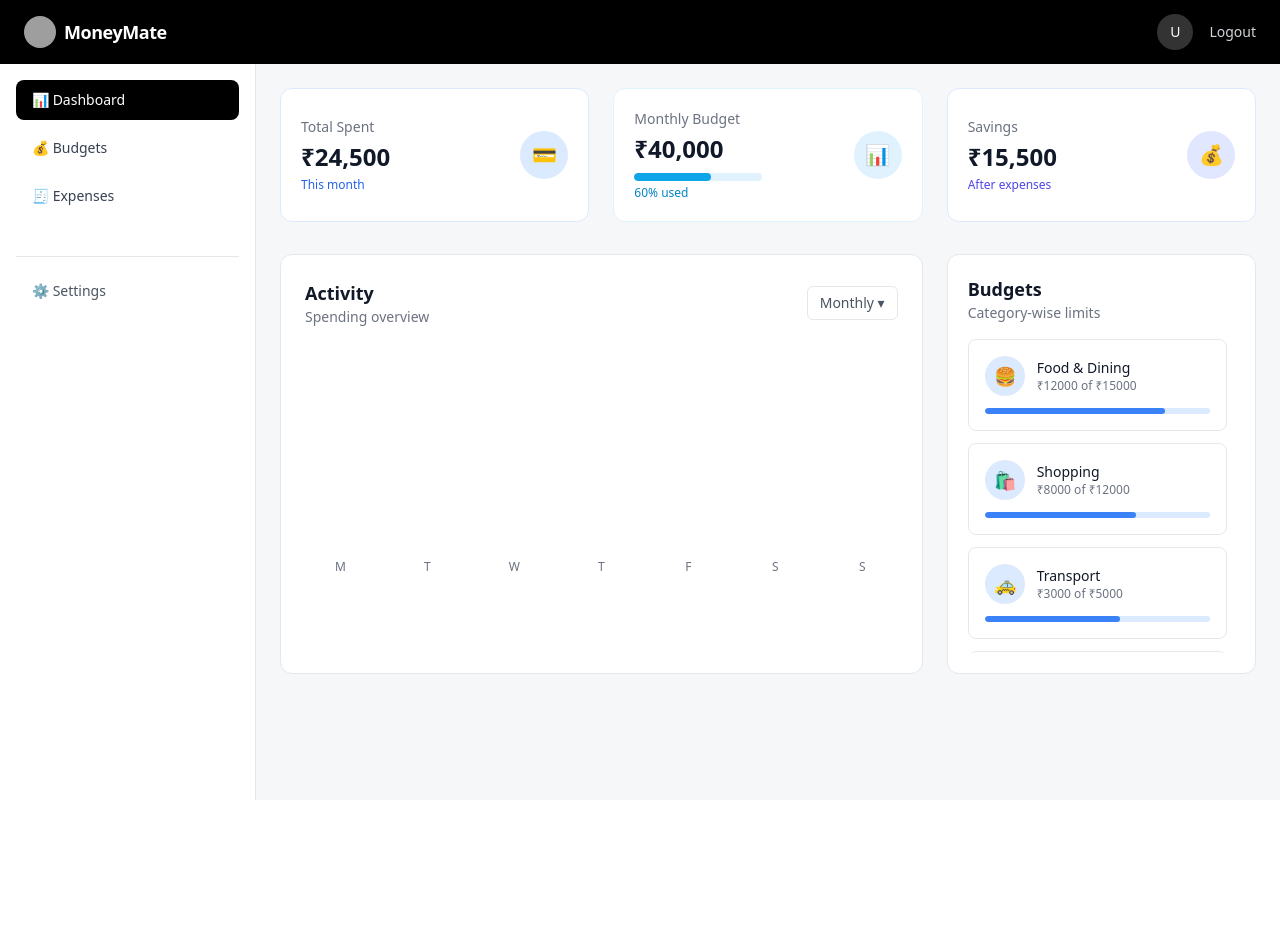
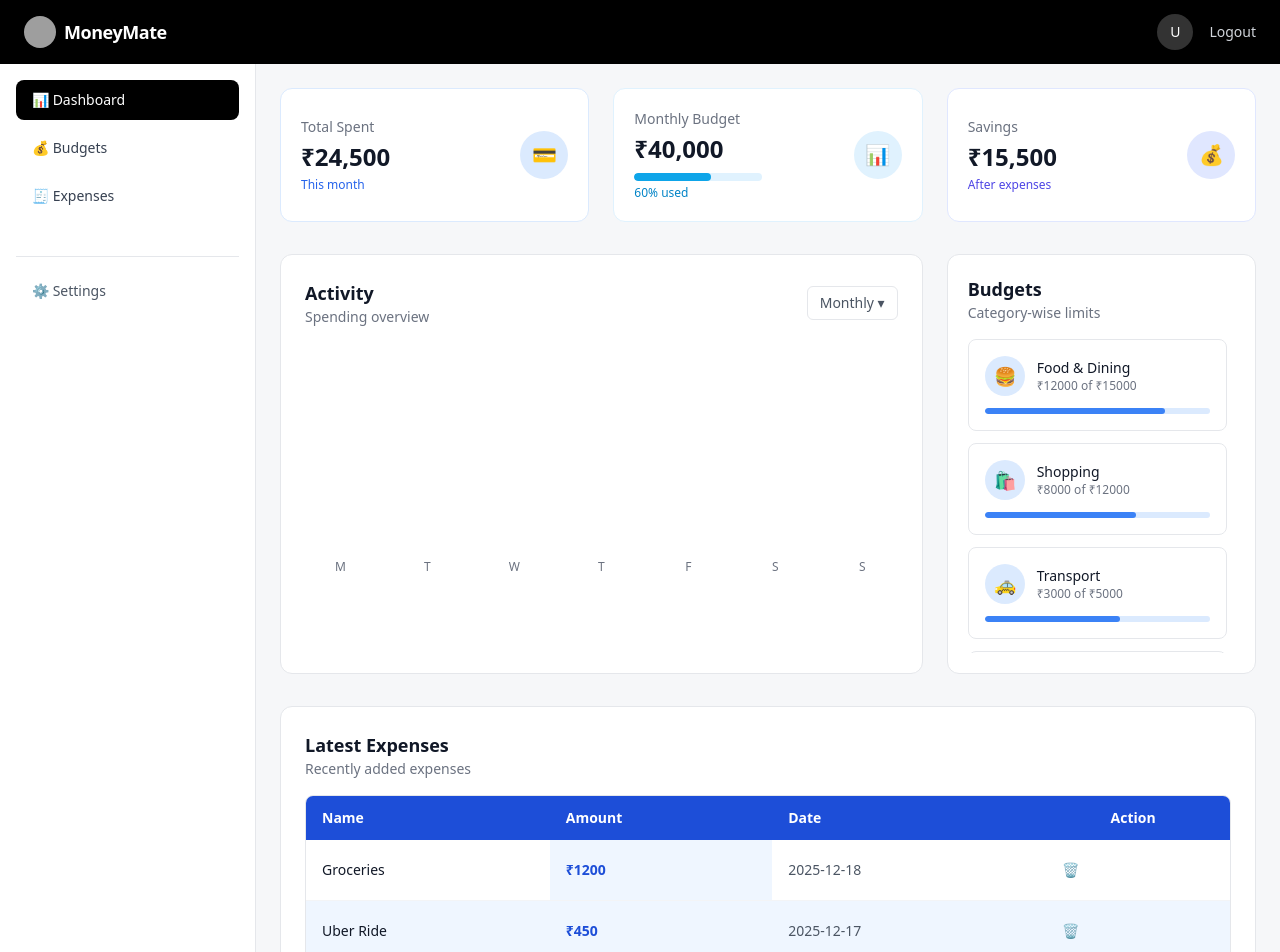
Before and after one commit to rishikamediratta/MoneyMate, a React (Vite) app: page /dashboard in a window 1280 px wide. Shown: the top 952 px of the page. Before the commit the page ends 800 px from the top, so only its background shows below. Built offline with nearby package versions, Linux system fonts and the light colour scheme; grey boxes are pictures that could not be loaded.

Commit message:
Latest expenses

```diff
--- /dev/null
+++ b/src/components/dashboard/LatestExpenses.jsx
@@ -0,0 +1,124 @@
+import { useEffect, useState } from "react";
+
+const STORAGE_KEY = "moneymate_expenses";
+
+const LatestExpenses = () => {
+  const [expenses, setExpenses] = useState([]);
+
+  // Load from localStorage
+  useEffect(() => {
+    const stored = localStorage.getItem(STORAGE_KEY);
+    if (stored) {
+      setExpenses(JSON.parse(stored));
+    }
+  }, []);
+
+  // Save to localStorage
+  useEffect(() => {
+    localStorage.setItem(STORAGE_KEY, JSON.stringify(expenses));
+  }, [expenses]);
+
+  // Delete expense
+  const deleteExpense = (id) => {
+    setExpenses((prev) => prev.filter((item) => item.id !== id));
+  };
+
+  // Demo data (only once)
+  useEffect(() => {
+    if (expenses.length === 0) {
+      setExpenses([
+        { id: 1, name: "Groceries", amount: 1200, date: "2025-12-18" },
+        { id: 2, name: "Uber Ride", amount: 450, date: "2025-12-17" },
+        { id: 3, name: "Netflix", amount: 199, date: "2025-12-16" },
+      ]);
+    }
+  }, []);
+
+  return (
+    <div className="mt-8 bg-white rounded-xl border border-gray-200 p-6">
+
+      {/* Header */}
+      <div className="mb-4">
+        <h2 className="text-lg font-semibold text-gray-900">
+          Latest Expenses
+        </h2>
+        <p className="text-sm text-gray-500">
+          Recently added expenses
+        </p>
+      </div>
+
+      {/* Table */}
+      <div className="overflow-x-auto rounded-lg border border-gray-200">
+        <table className="w-full text-sm border-collapse">
+
+          {/* Table Head */}
+          <thead>
+            <tr className="bg-blue-700 text-white">
+              <th className="py-3 px-4 text-left font-semibold">
+                Name
+              </th>
+              <th className="py-3 px-4 text-left font-semibold">
+                Amount
+              </th>
+              <th className="py-3 px-4 text-left font-semibold">
+                Date
+              </th>
+              <th className="py-3 px-4 text-center font-semibold">
+                Action
+              </th>
+            </tr>
+          </thead>
+
+          {/* Table Body */}
+          <tbody>
+            {expenses.map((expense, index) => (
+              <tr
+                key={expense.id}
+                className={`border-b border-gray-100 transition
+                  ${index % 2 === 0 ? "bg-white" : "bg-blue-50"}
+                  hover:bg-blue-100`}
+              >
+                {/* Name */}
+                <td className="py-3 px-4 font-medium text-gray-900">
+                  {expense.name}
+                </td>
+
+                {/* Amount (blue-tinted column) */}
+                <td className="py-3 px-4 font-semibold text-blue-700 bg-blue-50">
+                  ₹{expense.amount}
+                </td>
+
+                {/* Date */}
+                <td className="py-3 px-4 text-gray-600">
+                  {expense.date}
+                </td>
+
+                {/* Action */}
+                <td className="py-3 px-4 text-center">
+                  <button
+                    onClick={() => deleteExpense(expense.id)}
+                    className="w-9 h-9 flex items-center justify-center rounded-full
+                               text-red-500 hover:text-white
+                               hover:bg-red-500
+                               transition transform hover:scale-105"
+                    title="Delete expense"
+                  >
+                    🗑️
+                  </button>
+                </td>
+              </tr>
+            ))}
+          </tbody>
+        </table>
+
+        {expenses.length === 0 && (
+          <p className="text-center text-gray-500 py-6">
+            No expenses added yet
+          </p>
+        )}
+      </div>
+    </div>
+  );
+};
+
+export default LatestExpenses;
--- a/src/pages/dashboard/Dashboard.jsx
+++ b/src/pages/dashboard/Dashboard.jsx
@@ -3,6 +3,7 @@ import Sidebar from "../../components/dashboard/Sidebar";
 import Cards from "../../components/dashboard/Cards";
 import ActivityChart from "../../components/dashboard/ActivityChart";
 import LatestBudgets from "../../components/dashboard/LatestBudgets";
+import LatestExpenses from "../../components/dashboard/LatestExpenses";
 
 
 const Dashboard = () => {
@@ -32,6 +33,7 @@ const Dashboard = () => {
   </div>
 
 </div>
+  <LatestExpenses />
 
 </main>
 
```
